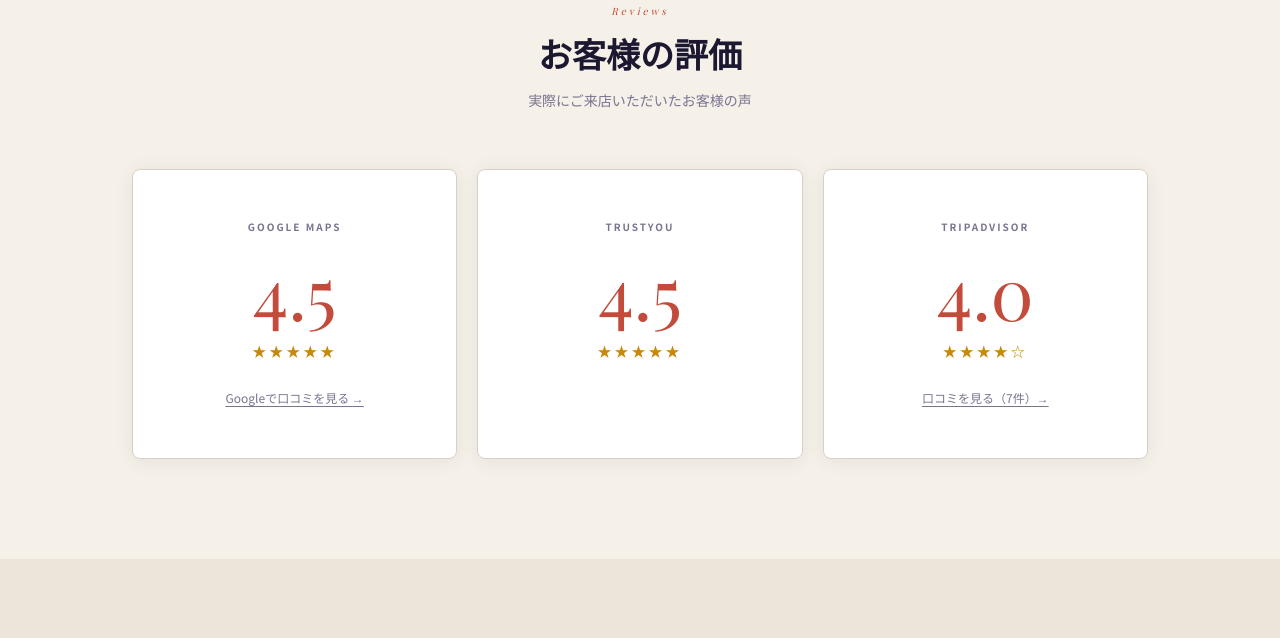
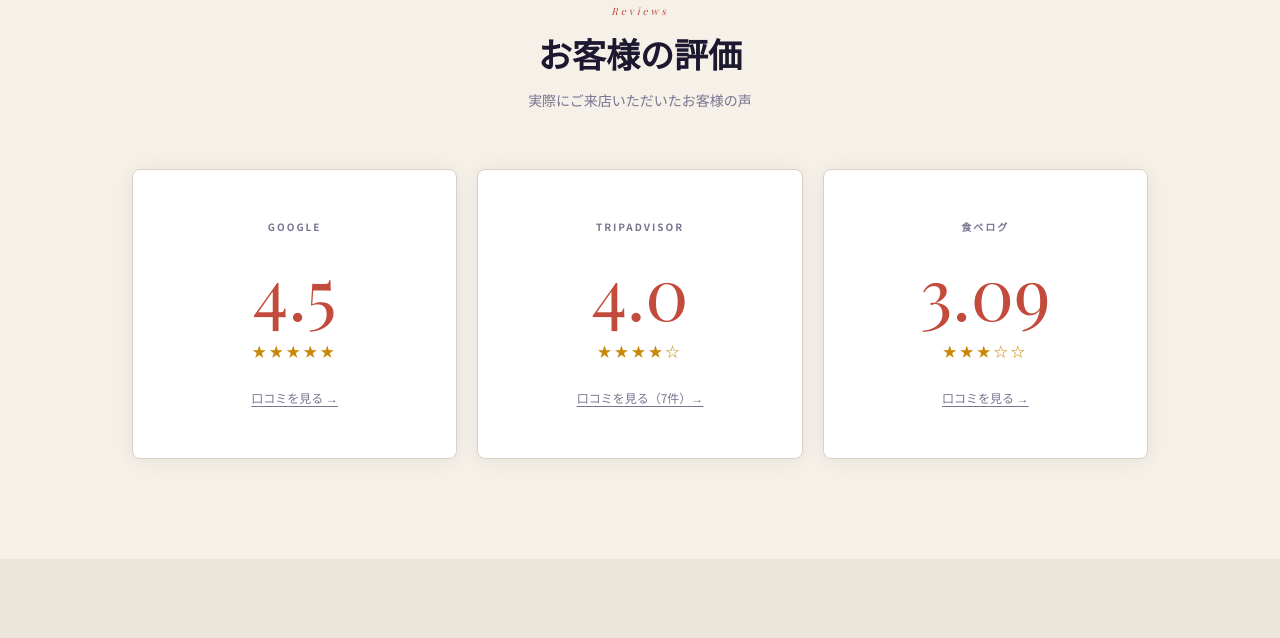
Before and after one commit to u2kvviiuueeu2k-ui/bawana-hp, a website: page index.html in a window 1280 px wide. Shown: the part 2793-3431 px from the top of the page. Drawn offline with nearby package versions, Linux system fonts and the light colour scheme; a web font is replaced by a local one.

Commit message:
fix: TrustYou削除、Google・TripAdvisor・食べログの3サイトに統一

```diff
--- a/index.html
+++ b/index.html
@@ -1080,18 +1080,12 @@
         </div>
         <div class="review-grid reveal">
           <div class="rv-card">
-            <span class="rv-platform">Google Maps</span>
-            <!-- TODO: ゆっけ → Googleマップで実際のスコアを確認して4.3等の数値に差し替え -->
+            <span class="rv-platform">Google</span>
             <div class="rv-score">4.5</div>
             <span class="rv-stars">★★★★★</span>
             <a class="rv-link"
                href="https://www.google.com/maps/search/バワナ+小平市+たかの台43-10"
-               target="_blank" rel="noopener noreferrer">Googleで口コミを見る →</a>
-          </div>
-          <div class="rv-card">
-            <span class="rv-platform">TrustYou</span>
-            <div class="rv-score">4.5</div>
-            <span class="rv-stars">★★★★★</span>
+               target="_blank" rel="noopener noreferrer">口コミを見る →</a>
           </div>
           <div class="rv-card">
             <span class="rv-platform">TripAdvisor</span>
@@ -1100,6 +1094,14 @@
             <a class="rv-link"
                href="https://www.tripadvisor.jp/Restaurant_Review-g1060909-d8757986-Reviews-Bhawana-Kodaira_Tokyo_Prefecture_Kanto.html"
                target="_blank" rel="noopener noreferrer">口コミを見る（7件）→</a>
+          </div>
+          <div class="rv-card">
+            <span class="rv-platform">食べログ</span>
+            <div class="rv-score">3.09</div>
+            <span class="rv-stars">★★★☆☆</span>
+            <a class="rv-link"
+               href="https://tabelog.com/tokyo/A1328/A132804/13161874/"
+               target="_blank" rel="noopener noreferrer">口コミを見る →</a>
           </div>
         </div>
       </div>
@@ -1204,6 +1206,7 @@
           <div class="ft-links">
             <a href="https://www.google.com/maps/search/バワナ+小平市+たかの台43-10" target="_blank" rel="noopener noreferrer">Google</a>
             <a href="https://www.tripadvisor.jp/Restaurant_Review-g1060909-d8757986-Reviews-Bhawana-Kodaira_Tokyo_Prefecture_Kanto.html" target="_blank" rel="noopener noreferrer">TripAdvisor</a>
+            <a href="https://tabelog.com/tokyo/A1328/A132804/13161874/" target="_blank" rel="noopener noreferrer">食べログ</a>
           </div>
         </div>
       </div>
```
